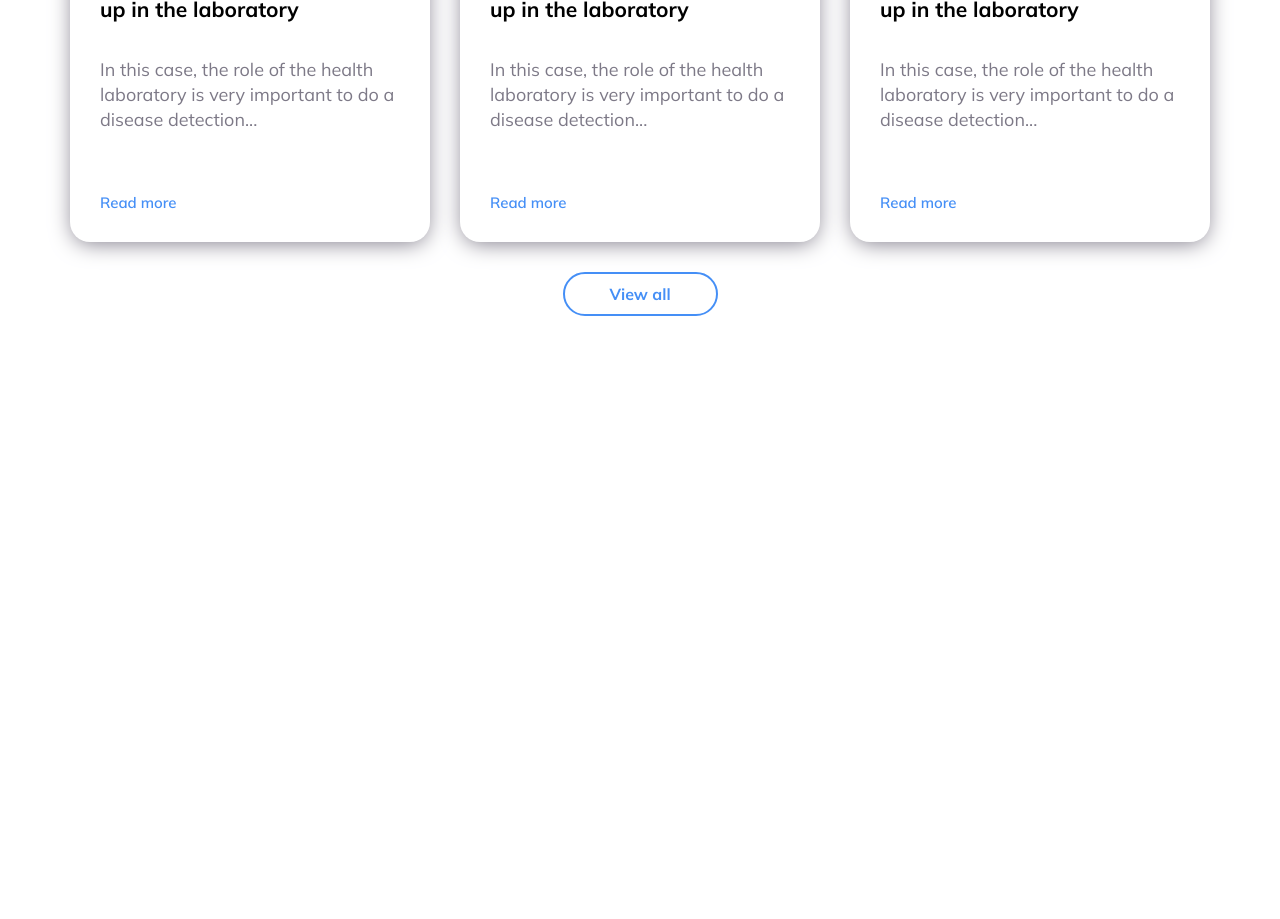
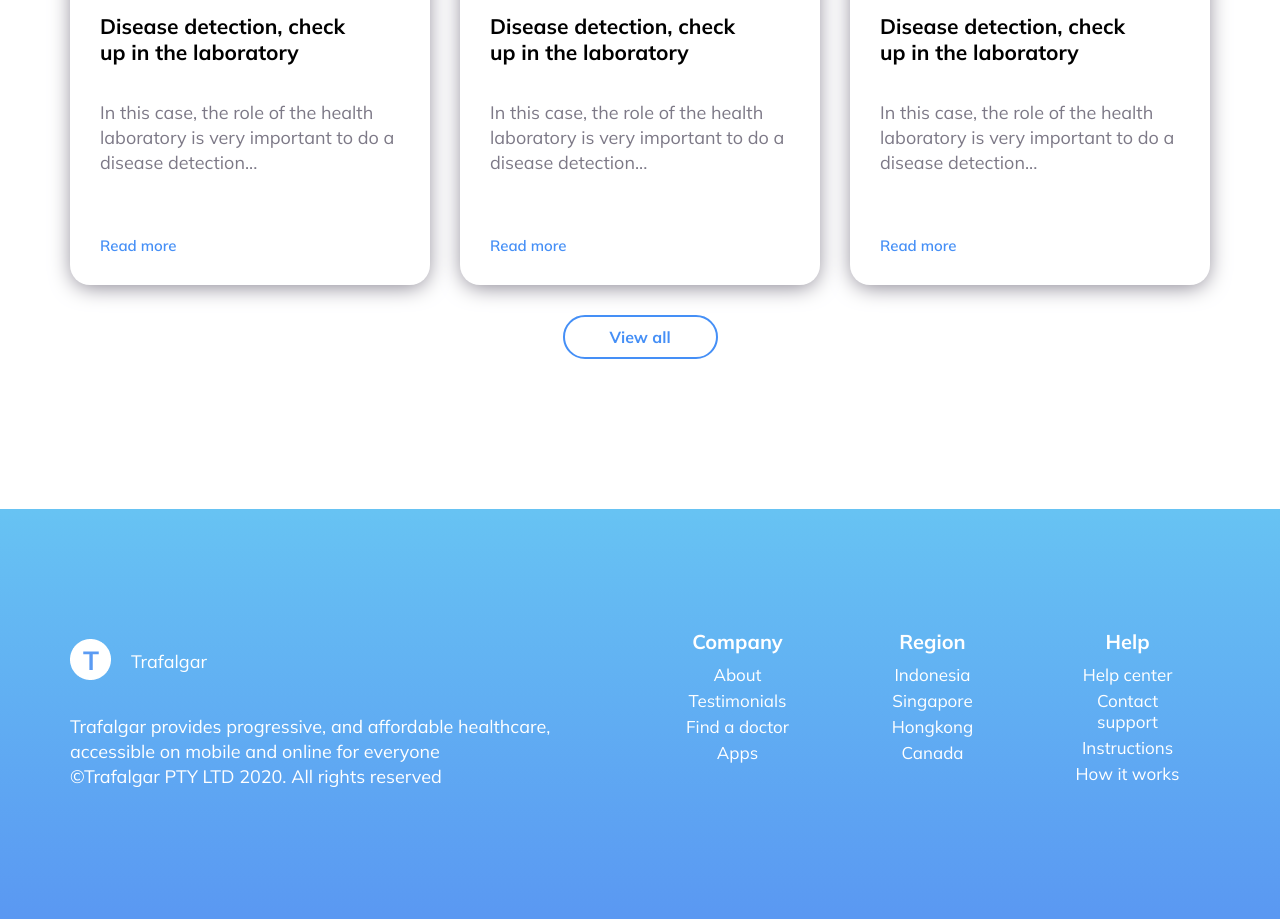
Before and after one commit to Gab-lima/template-trafalgar, a website: page index.html in a window 1280 px wide. Shown: the part 4225-5144 px from the top of the page. Before the commit the page ends 4691 px from the top, so only its background shows below. Drawn offline with Linux system fonts and the light colour scheme.

Commit message:
site todo responsivo, faltando apenas alguns ajustes no carousel

```diff
--- a/index.html
+++ b/index.html
@@ -3,7 +3,7 @@
   <head>
     <meta charset="UTF-8" />
     <meta name="viewport" content="width=device-width, initial-scale=1.0" />
-    <title>Teste</title>
+    <title>Home - Trafalgar</title>
     <link rel="stylesheet" href="dist/styles.min.css" />
   </head>
 
@@ -338,6 +338,61 @@
        </div>
      </section>
 
+     <footer>
+       <div class="sec-footer">
+         <div class="container">
+           <div class="row">
+            <div class="xs-12 md-6">
+              <div class="footer-logo">
+                <div class="footer-trafalgar">
+                  <a href="#">
+                    <img src="images/logo-footer.png" alt="Logo Trafalgar" />
+                  </a>
+                  <p>Trafalgar</p>
+                </div>
+                <p>Trafalgar provides progressive, and affordable healthcare, accessible on mobile and online
+                  for everyone</p>
+                  <p>©Trafalgar PTY LTD 2020. All rights reserved</p>
+                 </div>
+            </div>
+
+            <div class="xs-12 md-2">
+              <div class="footer-links">
+                <h5>Company</h5>
+                <a href="">About</a>
+                <a href="">Testimonials</a>
+                <a href="">Find a doctor</a>
+                <a href="">Apps</a>
+              </div>
+            </div>
+
+            <div class="xs-12 md-2">
+              <div class="footer-links">
+                <h5>Region</h5>
+                <a href="">Indonesia</a>
+                <a href="">Singapore</a>
+                <a href="">Hongkong</a>
+                <a href="">Canada</a>
+              </div>
+
+            </div>
+
+            <div class="xs-12 md-2">
+              <div class="footer-links">
+                <h5>Help</h5>
+                <a href="">Help center</a>
+                <a href="">Contact support</a>
+                <a href="">Instructions</a>
+                <a href="">How it works</a>
+              </div>
+            </div>
+
+           </div>
+         </div>
+         </div>
+       </div>
+     </footer>
+
 
   </body>
 
--- a/src/styles/components/carrousel.scss
+++ b/src/styles/components/carrousel.scss
@@ -5,6 +5,30 @@
         border-radius: 20px;
         padding: 45px 30px;
         .owl-carousel{
+
+            .owl-nav{
+                display: flex;
+                justify-content: space-between;
+                .owl-prev{
+                    &:focus{
+                        outline: none;
+                    }
+                    font-size: 50px;
+                }
+                .owl-next{
+                    &:focus{
+                        outline: none;
+                    }
+                    font-size: 50px;
+                }
+            }
+
+            .owl-dots{
+                .owl.dot{
+                    color: red;
+                }
+
+            }
             .item{
                 display: flex;
                 flex-direction: column;
--- /dev/null
+++ b/src/styles/components/footer.scss
@@ -0,0 +1,75 @@
+.sec-footer {
+  background: rgb(90, 152, 242);
+  background: linear-gradient(
+    0deg,
+    rgba(90, 152, 242, 1) 0%,
+    rgba(103, 195, 243, 1) 100%
+  );
+  padding: 100px 0;
+  .container {
+    .footer-logo {
+      display: flex;
+      flex-direction: column;
+      padding: 30px 0;
+      p{
+        color: $color-white;
+        text-align: center;
+    }
+      .footer-trafalgar {
+        display: flex;
+        justify-content: center;
+        align-items: center;
+        padding-bottom: 30px;
+        img {
+          padding-right: 20px;
+        }
+        p {
+          color: $color-white;
+        }
+      }
+
+    }
+    .footer-links{
+        display: flex;
+        flex-direction: column;
+        text-align: center;
+        padding: 20px;
+        h5{
+            font-size: 20px;
+            color: $color-white;
+            padding-bottom: 10px;
+        }
+        a{
+            color: $color-white;
+            font-size: 17px;
+            padding-bottom: 5px;
+        }
+    }
+  }
+
+  @media screen and (min-width: $screen-md){
+      .container{
+          display: flex;
+
+      .footer-logo{
+        p{
+          text-align: start;
+        }
+        .footer-trafalgar{
+          display: flex;
+          justify-content: start;
+
+        }
+      }
+      .footer-links{
+        a{
+          transition: 0.3s;
+          &:hover{
+            color: $color-black;
+            font-weight: 600;
+          }
+        }
+      }
+    }
+  }
+}
```
Also changed, not shown: dist/styles.min.css, images/logo-footer.png (added).
